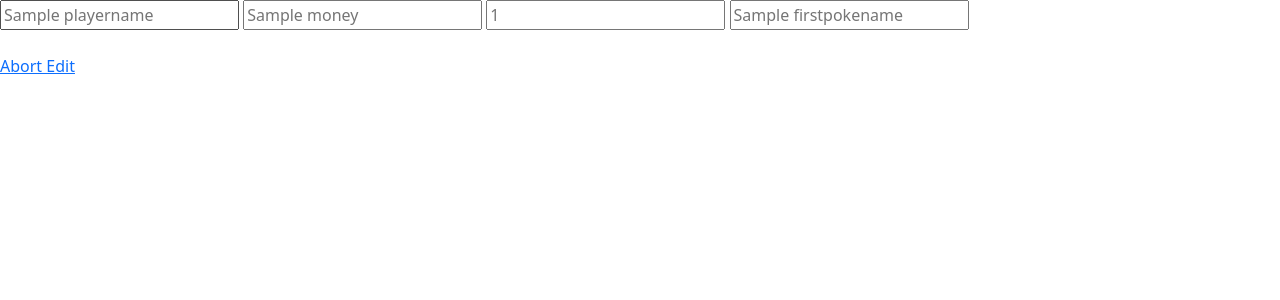
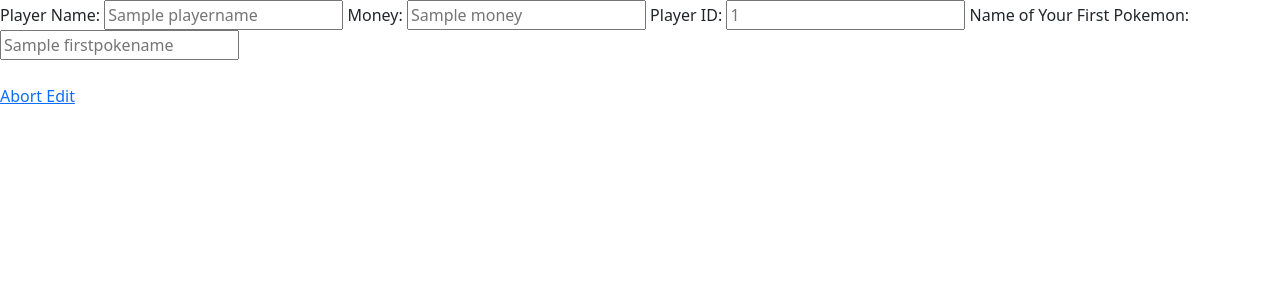
Before and after one commit to 9x14S/Gen1Py-WebServer, a Flask app: template templates/edit_page.html in a window 1280 px wide. Shown: the top 300 px of the page. Run offline with Flask 3, Linux system fonts and the light colour scheme; the template is opened without the code that fills it: most values are stand-ins (such as "Sample title", 1, 10 or a date in 2020).

Commit message:
Add some labels to the edit form

```diff
--- a/templates/edit_page.html
+++ b/templates/edit_page.html
@@ -4,9 +4,13 @@
 
 {% block content %}
 <form action="" method="post" autocomplete="off">
+    <label for="playername">Player Name:</label>
     <input type="text" name="playername" placeholder="{{ playername }}" pattern="/[A-Za-z]{1,10}/">
+    <label for="money">Money:</label>
     <input type="text" name="money" placeholder="{{ money }}" pattern="/\d{0,6}/">
+    <label for="playerid">Player ID:</label>
     <input type="text" name="playerid" placeholder="{{ playerid }}" pattern="/\d{0,5}/">
+    <label for="firstpokename">Name of Your First Pokemon:</label>
     <input type="text" name="firstpokename" placeholder="{{ firstpokename }}" pattern="/[A-Za-z]{1,10}/">
 </form>
 </br>
```
